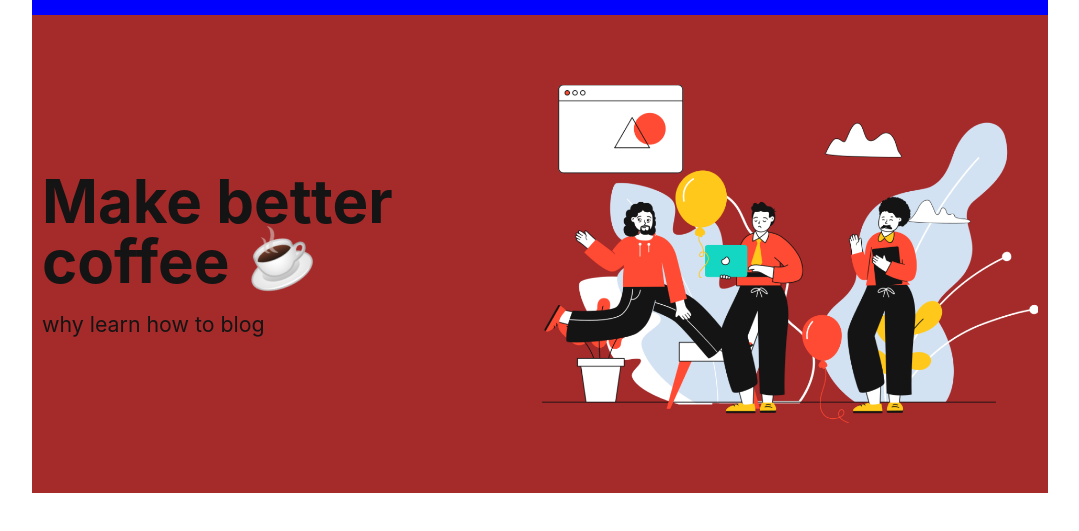
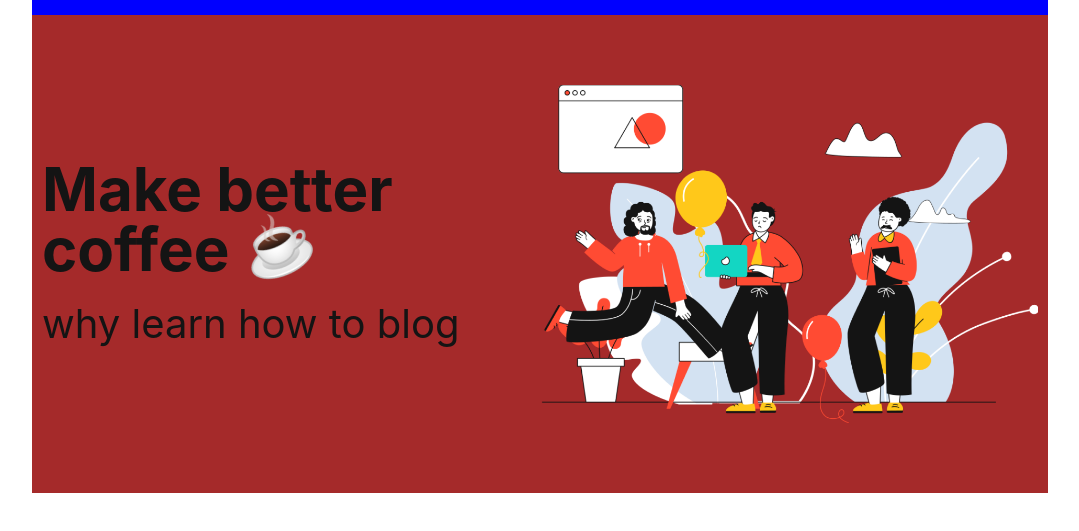
Before and after one commit to samgaspar/fer24, a plain HTML site: page tarefas/04-blog/index.html in a window 1280 px wide. Shown: the part 85-616 px from the top of the page, without its empty margins (100-1179 px from the left). Drawn offline with Linux system fonts and the light colour scheme.

Commit message:
fix: main

```diff
--- a/tarefas/04-blog/css/main.css
+++ b/tarefas/04-blog/css/main.css
@@ -21,7 +21,7 @@
 	top: 40px;
 }
 
-.main p {
+.main-grid p {
 	font-size: 30pt;
 }
 
```
